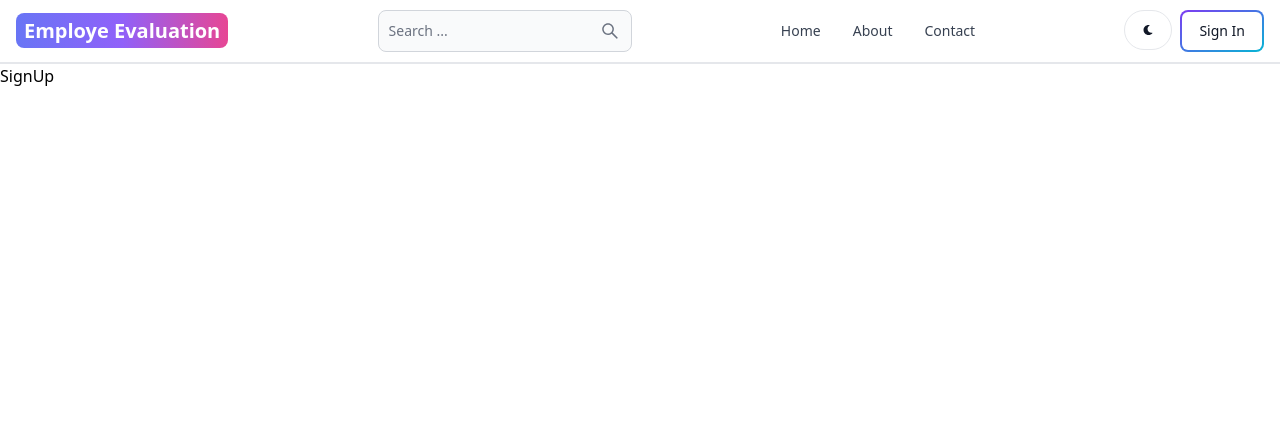
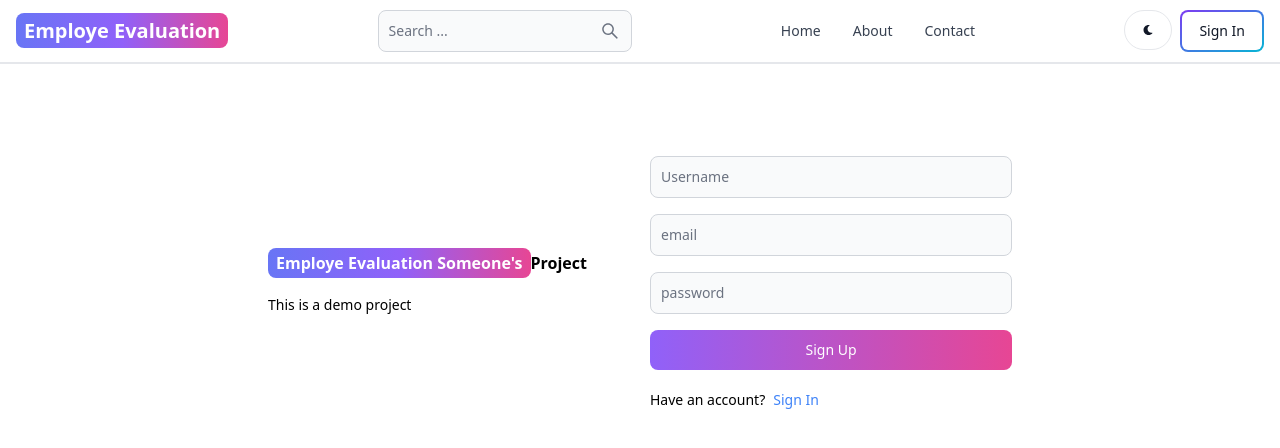
Before and after one commit to tolerant-code/MERN, a React (Vite) app in the folder teacher-evaluation/: page /sign-up in a window 1280 px wide. Shown: the top 448 px of the page. Built offline with nearby package versions, Linux system fonts and the light colour scheme.

Commit message:
Create Sign up page ui

```diff
--- a/teacher-evaluation/src/pages/SignUp.jsx
+++ b/teacher-evaluation/src/pages/SignUp.jsx
@@ -1,7 +1,49 @@
-import React from 'react'
-
+import { Button, TextInput } from 'flowbite-react';
+import { Link } from 'react-router-dom';
 export default function SignUp() {
-  return (
-    <div>SignUp</div>
-  )
+  return (<div className='min-h-screen mt-20'>
+    <div className='flex p-3 max-w-3xl mx-auto flex-col md:flex-row md:items-center gap-5'>
+      {/* left */}
+      <div className='flex-1'>
+        <Link to='/'
+          className='font-bold dark:text-white text-4l'>
+          <span className='px-2 py-1 bg-gradient-to-r from-indigo-500
+        via-purple-500 to-pink-500 rounded-lg text-white'>Employe Evaluation
+          Someone's
+          </span>
+          Project
+        </Link>
+        <p className='text-sm mt-5'>
+          This is a demo project
+        </p>
+      </div>
+      {/* right */}
+      <div className='flex-1'>
+        <form className='flex flex-col gap-4'>
+          <div>
+            <label value="Your username" />
+            <TextInput type='text' placeholder='Username' id="username" />
+          </div>
+          <div>
+            <label value="Your email" />
+            <TextInput type='text' placeholder='email' id="email" />
+          </div>
+          <div>
+            <label value="Your password" />
+            <TextInput type='text' placeholder='password' id="password" />
+          </div>
+          <Button gradientDuoTone='purpleToPink' type = 'submit'>
+            Sign Up
+          </Button>
+        </form>
+        <div className='flex gap-2 text-sm mt-5'>
+          <span>Have an account?</span>
+          <Link to='/sign-in' className='text-blue-500'>
+            Sign In
+          </Link>
+        </div>
+      </div>
+    </div>
+  </div>
+  );
 }
```
